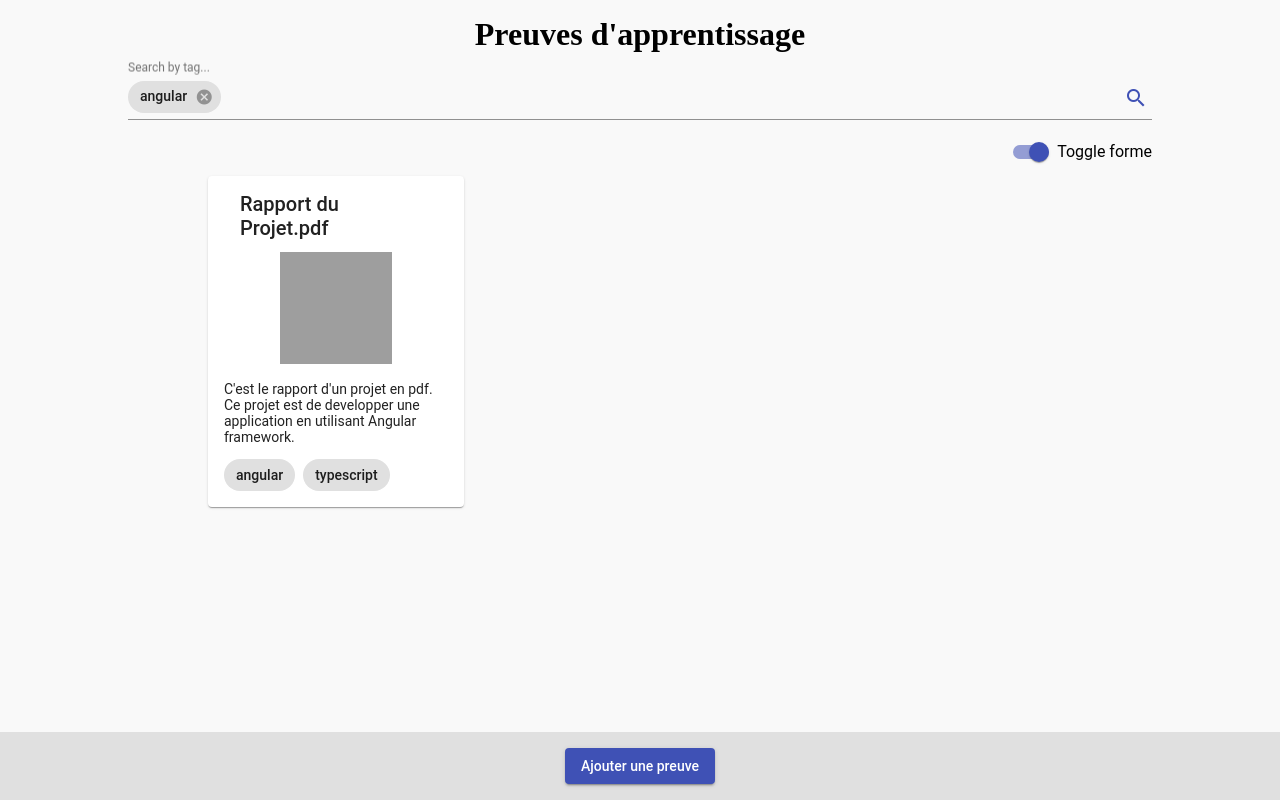
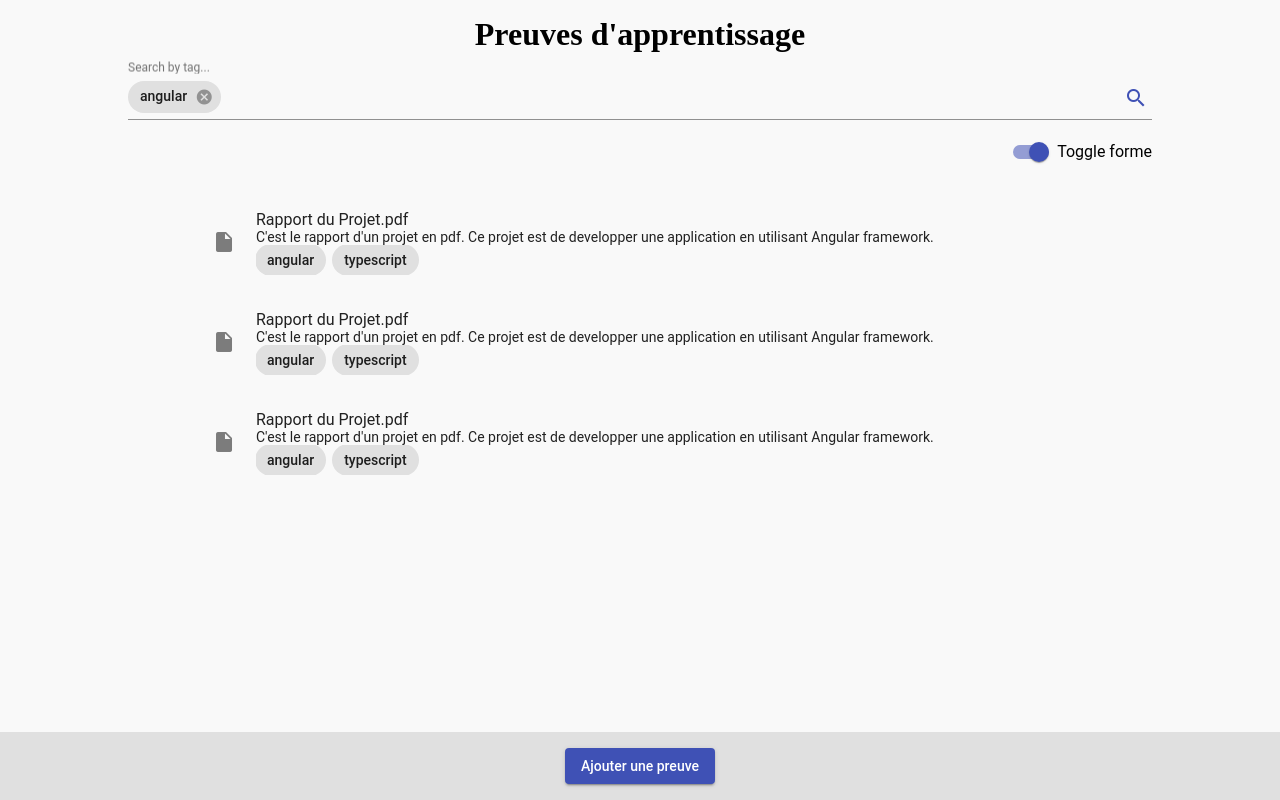
Before and after one commit to monkeycon/preuves-d-apprentissage, an Angular app: page / in a window 1280 px wide. Both pictures are taken after a click on the label "Toggle forme". Built offline with nearby package versions, Linux system fonts and the light colour scheme; grey boxes are pictures that could not be loaded.

Commit message:
Ajout de la fonctionnalité: Toggle forme des preuves

```diff
--- a/src/app/app.component.html
+++ b/src/app/app.component.html
@@ -4,7 +4,7 @@
   </h1>
   <mat-form-field class="preuve-head__tag">
     <mat-chip-list #chipList>
-      <mat-chip *ngFor="let tag of tags" removable="true" (remove)="remove(tag)">
+      <mat-chip *ngFor="let tag of tags" removable="true" (remove)="removeTag(tag)">
         {{tag.name}}
         <mat-icon matChipRemove *ngIf="true">cancel</mat-icon>
       </mat-chip>
@@ -12,18 +12,21 @@
              [matChipInputFor]="chipList"
              [matChipInputSeparatorKeyCodes]="separatorKeysCodes"
              [matChipInputAddOnBlur]="true"
-             (matChipInputTokenEnd)="add($event)" />
+             (matChipInputTokenEnd)="addTag($event)" />
       <button mat-button color="primary" *ngIf="tags.length" matSuffix mat-icon-button aria-label="Search" (click)="onClickSearch()">
         <mat-icon>search</mat-icon>
       </button>
     </mat-chip-list>
   </mat-form-field>
   <div style="text-align:right">
-    <mat-slide-toggle color="primary">Toggle forme</mat-slide-toggle>
+    <mat-slide-toggle color="primary" [checked]="preuvesForme" (change)="toggleForme($event)">Toggle forme</mat-slide-toggle>
   </div>
 </div>
 
 <div class="preuve-content">
+  <table *ngIf="!preuvesForme">
+    <tr>
+      <td>
         <mat-card class="preuve-content__card">
           <mat-card-header>
             <mat-card-title>Rapport du Projet.pdf</mat-card-title>
@@ -41,6 +44,77 @@
             </mat-chip-list>
           </mat-card-content>
         </mat-card>
+      </td>
+      <td>
+        <mat-card class="preuve-content__card">
+          <mat-card-header>
+            <mat-card-title>Rapport du Projet.pdf</mat-card-title>
+          </mat-card-header>
+          <mat-card-content>
+            <p style="text-align:center">
+              <img mat-card-md-image src="https://raw.githubusercontent.com/monkeycon/preuve-d-apprentissage/master/src/app/image/pdf.jpg" alt="PDF">
+            </p>
+            <p>
+              C'est le rapport d'un projet en pdf. Ce projet est de developper une application en utilisant Angular framework.
+            </p>
+            <mat-chip-list>
+              <mat-chip>angular</mat-chip>
+              <mat-chip>typescript</mat-chip>
+            </mat-chip-list>
+          </mat-card-content>
+        </mat-card>
+      </td>
+      <td>
+        <mat-card class="preuve-content__card">
+          <mat-card-header>
+            <mat-card-title>Rapport du Projet.pdf</mat-card-title>
+          </mat-card-header>
+          <mat-card-content>
+            <p style="text-align:center">
+              <img mat-card-md-image src="https://raw.githubusercontent.com/monkeycon/preuve-d-apprentissage/master/src/app/image/pdf.jpg" alt="PDF">
+            </p>
+            <p>
+              C'est le rapport d'un projet en pdf. Ce projet est de developper une application en utilisant Angular framework.
+            </p>
+            <mat-chip-list>
+              <mat-chip>angular</mat-chip>
+              <mat-chip>typescript</mat-chip>
+            </mat-chip-list>
+          </mat-card-content>
+        </mat-card>
+      </td>
+    </tr>
+  </table>
+
+  <mat-list class="preuve-content__list" *ngIf="preuvesForme">
+    <mat-list-item class="list__item">
+      <mat-icon mat-list-icon>insert_drive_file</mat-icon>
+      <h4 mat-line>Rapport du Projet.pdf</h4>
+      <p mat-line>C'est le rapport d'un projet en pdf. Ce projet est de developper une application en utilisant Angular framework.</p>
+      <mat-chip-list mat-line>
+        <mat-chip class="list__chip">angular</mat-chip>
+        <mat-chip class="list__chip">typescript</mat-chip>
+      </mat-chip-list>
+    </mat-list-item>
+    <mat-list-item class="list__item">
+      <mat-icon mat-list-icon>insert_drive_file</mat-icon>
+      <h4 mat-line>Rapport du Projet.pdf</h4>
+      <p mat-line>C'est le rapport d'un projet en pdf. Ce projet est de developper une application en utilisant Angular framework.</p>
+      <mat-chip-list mat-line>
+        <mat-chip class="list__chip">angular</mat-chip>
+        <mat-chip class="list__chip">typescript</mat-chip>
+      </mat-chip-list>
+    </mat-list-item>
+    <mat-list-item class="list__item">
+      <mat-icon mat-list-icon>insert_drive_file</mat-icon>
+      <h4 mat-line>Rapport du Projet.pdf</h4>
+      <p mat-line>C'est le rapport d'un projet en pdf. Ce projet est de developper une application en utilisant Angular framework.</p>
+      <mat-chip-list mat-line>
+        <mat-chip class="list__chip">angular</mat-chip>
+        <mat-chip class="list__chip">typescript</mat-chip>
+      </mat-chip-list>
+    </mat-list-item>
+  </mat-list>
 </div>
 
 <div class="preuve-footer">
--- a/src/app/app.component.scss
+++ b/src/app/app.component.scss
@@ -1,5 +1,5 @@
 .preuve-head {
-  height: 9rem;
+  height: 10.5rem;
   margin: 0;
   padding: .5rem 10%;
   position: static;
@@ -19,11 +19,24 @@
   padding: 0 15%;
 
   &__card {
-    margin: 1rem;
-    width: 25%;
+    margin: .5rem;
 
     img {
       cursor: pointer;
+    }
+  }
+
+  &__list {
+    .mat-list-icon {
+      color: rgba(0, 0, 0, 0.5);
+    }
+
+    .list__item {
+      height: 100px;
+
+      .list__chip {
+        margin: 3px;
+      }
     }
   }
 }
--- a/src/app/app.component.ts
+++ b/src/app/app.component.ts
@@ -8,33 +8,27 @@ import { ENTER, COMMA } from '@angular/cdk/keycodes';
   styleUrls: ['./app.component.scss']
 })
 export class AppComponent {
-
   public tags = [
-    // { name: 'javascript' },
     { name: 'angular' },
   ];
-
-  // Enter, comma
+  public preuvesForme = false;
   public separatorKeysCodes = [ENTER, COMMA];
 
-  public add(event: MatChipInputEvent): void {
+  public addTag(event: MatChipInputEvent): void {
     const input = event.input;
     const value = event.value;
-
-    // Add our tag
+    // Add a tag
     if ((value || '').trim()) {
       this.tags.push({ name: value.trim() });
     }
-
     // Reset the input value
     if (input) {
       input.value = '';
     }
   }
 
-  public remove(tag: any): void {
+  public removeTag(tag: any): void {
     const index = this.tags.indexOf(tag);
-
     if (index >= 0) {
       this.tags.splice(index, 1);
     }
@@ -44,6 +38,10 @@ export class AppComponent {
     console.log('search ' + this.tags.map((ele) => ele.name));
   }
 
+  public toggleForme(event: any): void {
+    this.preuvesForme = event.checked;
+  }
+
   public openDialog(): void {
     console.log('open dialog for adding a proof');
   }
--- a/src/app/app.module.ts
+++ b/src/app/app.module.ts
@@ -10,6 +10,7 @@ import { MatIconModule } from '@angular/material/icon';
 import { MatChipsModule } from '@angular/material/chips';
 import { MatCardModule } from '@angular/material/card';
 import { MatSlideToggleModule } from '@angular/material/slide-toggle';
+import { MatListModule } from '@angular/material/list';
 
 import { AppComponent } from './app.component';
 
@@ -29,6 +30,7 @@ import { AppComponent } from './app.component';
     MatChipsModule,
     MatCardModule,
     MatSlideToggleModule,
+    MatListModule,
   ],
   exports: [],
   providers: [],
```
Lines whose indentation alone changed are shown as unchanged.
